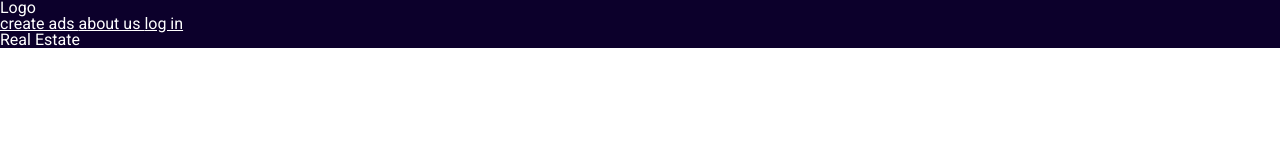
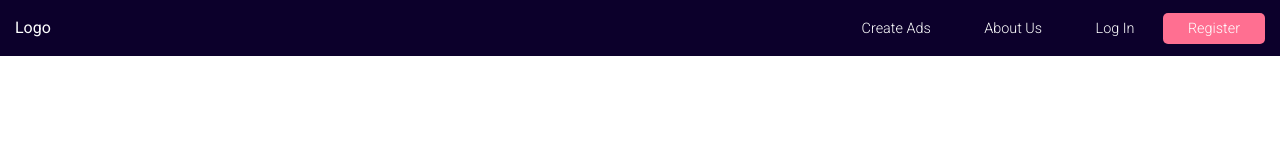
Before and after one commit to petrios888/react-redux_estate-app, a React app: page / in a window 1280 px wide. Built offline with nearby package versions, Linux system fonts and the light colour scheme.

Commit message:
gamma commit

```diff
--- a/assets/js/realEstate/Header.js
+++ b/assets/js/realEstate/Header.js
@@ -9,6 +9,16 @@
     }
   }
   render () {
-    return (<div> Real Estate </div>)
+    return (<header>
+    <div className='logo'> Logo </div>
+    <nav>
+      <a href="#">Create ads </a>
+      <a href="#">About us </a>
+      <a href="#">Log in  </a>
+      <a href="#" className= "register-btn"> Register </a>
+    </nav>
+
+
+    </header>)
   }
 }
--- a/assets/js/realEstate/realEstate.js
+++ b/assets/js/realEstate/realEstate.js
@@ -1,6 +1,6 @@
 import React, { Component} from 'react'
 import ReactDOM from 'react-dom'
-import Header from './Header'
+import Header from './Header.js'
 
 
 class App extends Component {
@@ -12,17 +12,8 @@ class App extends Component {
   }
   render () {
     return (
-      <header>
-      <div> Logo </div>
-      <nav>
-        <a href="#">create ads </a>
-        <a href="#">about us </a>
-        <a href="#">log in  </a>
-        <a href="#" className= "register-btn"></a>
-      </nav>
       <Header />
-
-      </header>)
+    )
   }
 }
 
--- a/assets/sass/_listings.scss
+++ b/assets/sass/_listings.scss
@@ -1,9 +1,34 @@
 header {
   background:  #0C002B;
   color: white;
-  nav{
+  overflow: auto;
+  padding: 20px 15px;
+
+
+  .logo {
+    float: left;
+  }
+
+  nav {
+    float: right;
     a {
       color: white;
+      text-decoration: none;
+      padding: 7px 25px;
+      text-transform: capitalize;
+      font-weight: 300;
+      font-size: 0.9rem;
+
+      &:hover{
+        color: #FF6F91;
+      }
+      &.register-btn {
+          background: $pink;
+          padding: 7px 25px;
+          text-align: center;
+          color: white;
+          border-radius: 5px;
+      }
     }
   }
 }
--- /dev/null
+++ b/assets/sass/_variables.scss
@@ -0,0 +1,5 @@
+$darkpurple: #0C002B;
+$grey: #FCF7F5;
+$offwhite: #FFFEFF;
+$pink: #FF6F91;
+$darkgrey: #ADA8AA;
--- a/assets/sass/main.scss
+++ b/assets/sass/main.scss
@@ -1,6 +1,6 @@
 @import url( 'https://fonts.googleapis.com/css?family=Roboto:100,300,400,500,700');
 @import "reset";
-
+@import "variables";
 
 
 body {
--- a/public/js/components/realEstate.js
+++ b/public/js/components/realEstate.js
@@ -46,9 +46,37 @@ var Header = function (_Component) {
     key: 'render',
     value: function render() {
       return _react2.default.createElement(
-        'div',
+        'header',
         null,
-        ' Real Estate '
+        _react2.default.createElement(
+          'div',
+          { className: 'logo' },
+          ' Logo '
+        ),
+        _react2.default.createElement(
+          'nav',
+          null,
+          _react2.default.createElement(
+            'a',
+            { href: '#' },
+            'Create ads '
+          ),
+          _react2.default.createElement(
+            'a',
+            { href: '#' },
+            'About us '
+          ),
+          _react2.default.createElement(
+            'a',
+            { href: '#' },
+            'Log in  '
+          ),
+          _react2.default.createElement(
+            'a',
+            { href: '#', className: 'register-btn' },
+            ' Register '
+          )
+        )
       );
     }
   }]);
@@ -105,36 +133,7 @@ var App = function (_Component) {
   _createClass(App, [{
     key: 'render',
     value: function render() {
-      return _react2.default.createElement(
-        'header',
-        null,
-        _react2.default.createElement(
-          'div',
-          null,
-          ' Logo '
-        ),
-        _react2.default.createElement(
-          'nav',
-          null,
-          _react2.default.createElement(
-            'a',
-            { href: '#' },
-            'create ads '
-          ),
-          _react2.default.createElement(
-            'a',
-            { href: '#' },
-            'about us '
-          ),
-          _react2.default.createElement(
-            'a',
-            { href: '#' },
-            'log in  '
-          ),
-          _react2.default.createElement('a', { href: '#', className: 'register-btn' })
-        ),
-        _react2.default.createElement(_Header2.default, null)
-      );
+      return _react2.default.createElement(_Header2.default, null);
     }
   }]);
 
```
Also changed, not shown: public/css/main.css.
